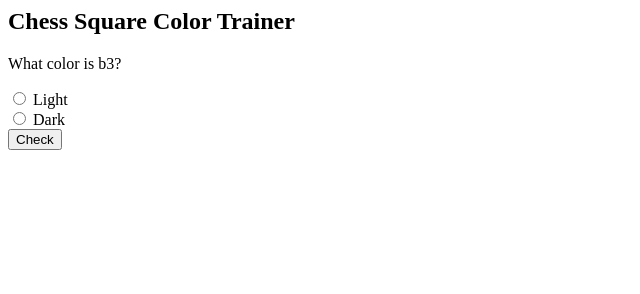
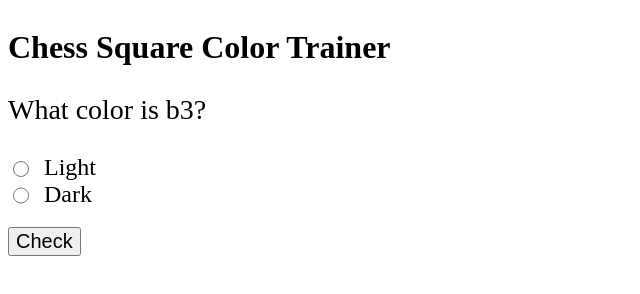
Before and after one commit to duluk/chess_square_color_trainer, a plain HTML site: page website/index.html in a window 1280 px wide. Shown: the whole page, without its empty margins (0-640 px from the left). Drawn offline with Linux system fonts and the light colour scheme.

Commit message:
Minor changes to labels and ids for styling

```diff
--- a/website/index.html
+++ b/website/index.html
@@ -3,23 +3,26 @@
 <html>
     <head>
         <title>Chess Square Color Trainer</title>
+        <link rel="stylesheet" href="css/chess_guess_simple.css">
     </head>
 
     <body>
-        <h2>Chess Square Color Trainer</h2>
+        <h1>Chess Square Color Trainer</h1>
 
         <p id="coordinate"></p>
 
-        <div>
-            <input type="radio" id="light" name="guess" value="light">
-            <label for="light">Light</label>
-        </div>
-        <div>
-            <input type="radio" id="dark" name="guess" value="dark">
-            <label for="dark">Dark</label>
-        </div>
-        <div>
-            <button type="button" onclick="chessGuess()">Check</button>
+        <div class="container">
+            <div class="radio">
+                <input type="radio" id="light" name="guess" value="light">
+                <label for="light" class="radio-label">Light</label>
+            </div>
+            <div class="radio">
+                <input type="radio" id="dark" name="guess" value="dark">
+                <label for="dark" class="radio-label">Dark</label>
+            </div>
+            <div>
+                <button class="guess-button" type="button" onclick="chessGuess()">Check</button>
+            </div>
         </div>
 
         <p id="result"></p>
```
